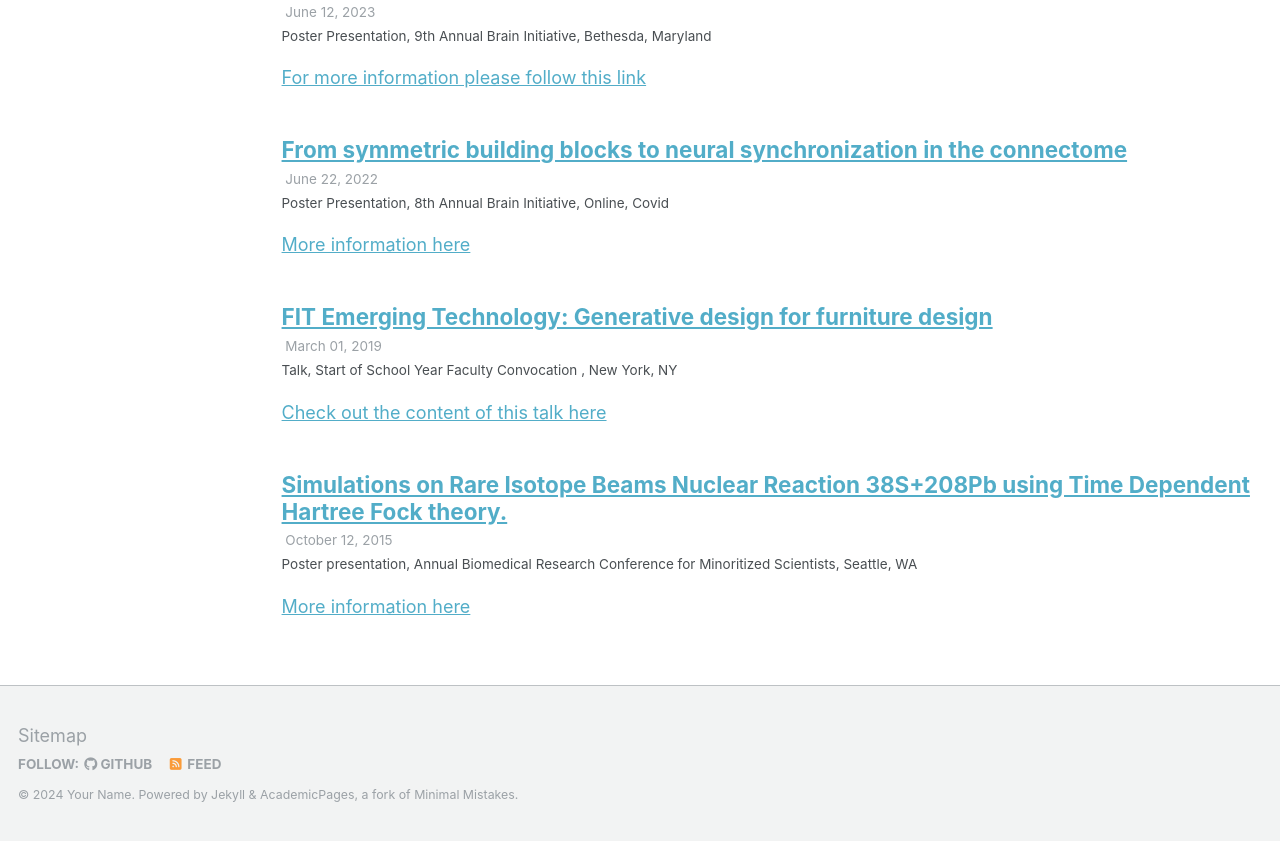
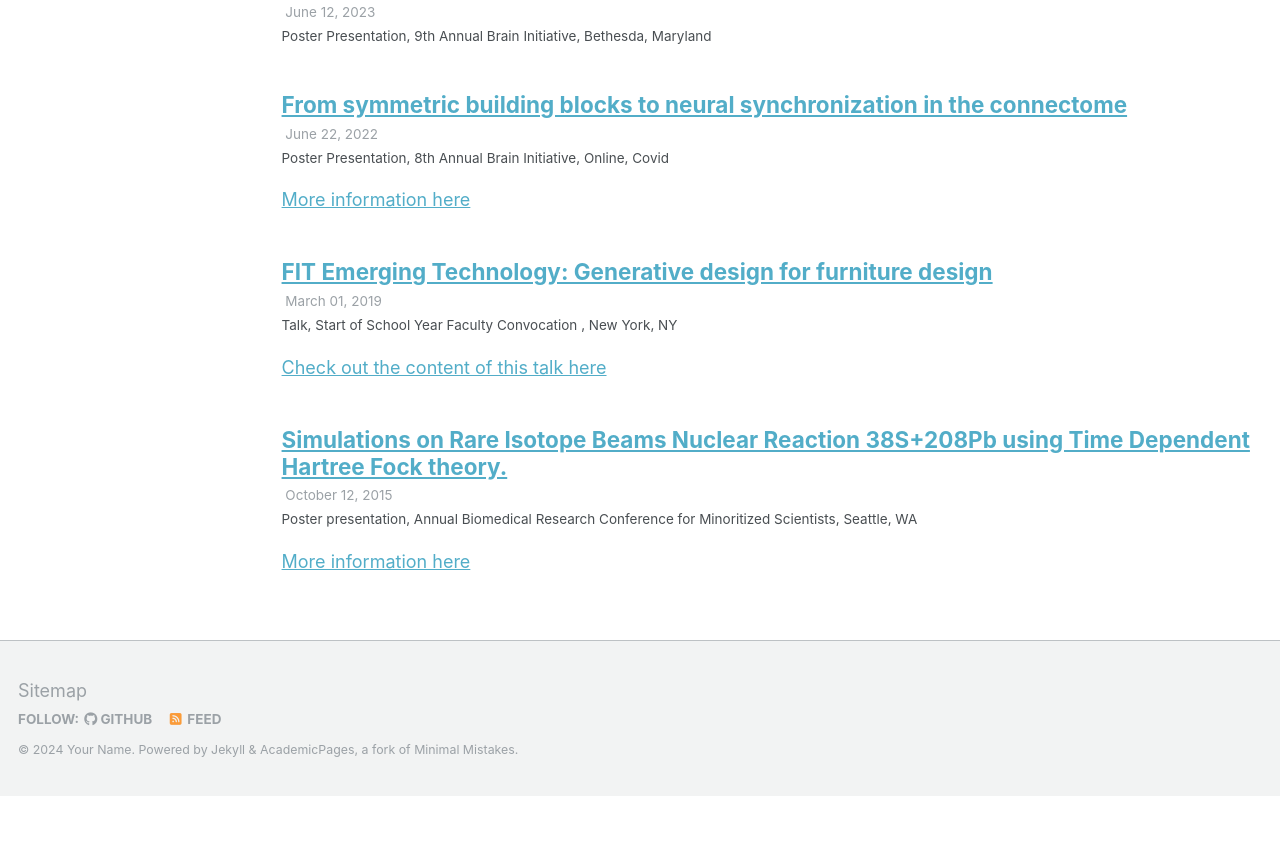
Before and after one commit to kryogenica/CV, a Jekyll site: the page built from _pages/talks.html, in a window 1280 px wide, cut to the strip 222-1063 px from the top of the page. Built offline with Jekyll 4.4.1, drawn with Linux system fonts in a browser that asks for light colours; a file with an impossible date is left out; after the commit the page ends 1018 px from its top, so only the background shows below that.

Commit message:
Update 2012-03-01-talk-1.md

```diff
--- a/_talks/2012-03-01-talk-1.md
+++ b/_talks/2012-03-01-talk-1.md
@@ -2,10 +2,8 @@
 title: "Fibration symmetries reveal neuronal synchronizations in the C.elegans connectome"
 collection: talks
 type: "Poster Presentation"
-permalink: /talks/2012-03-01-talk-1
+permalink: "https://brainmeeting2023.ipostersessions.com/Default.aspx?s=C6-8A-86-90-1D-74-6D-E2-27-E4-8F-4C-A7-6F-03-0A"
 venue: "9th Annual Brain Initiative"
 date: 12-06-2023
 location: "Bethesda, Maryland"
 ---
-
-[For more information please follow this link](https://brainmeeting2023.ipostersessions.com/Default.aspx?s=C6-8A-86-90-1D-74-6D-E2-27-E4-8F-4C-A7-6F-03-0A)
```
